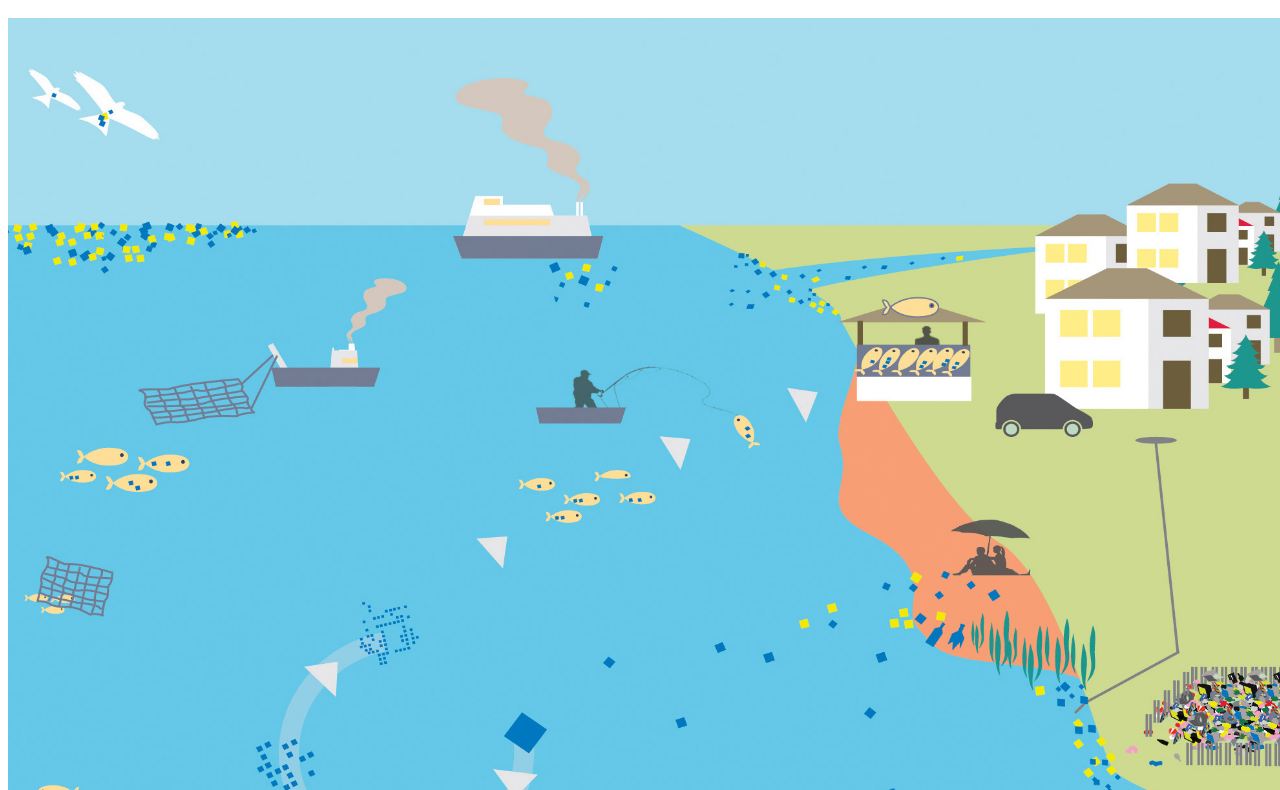
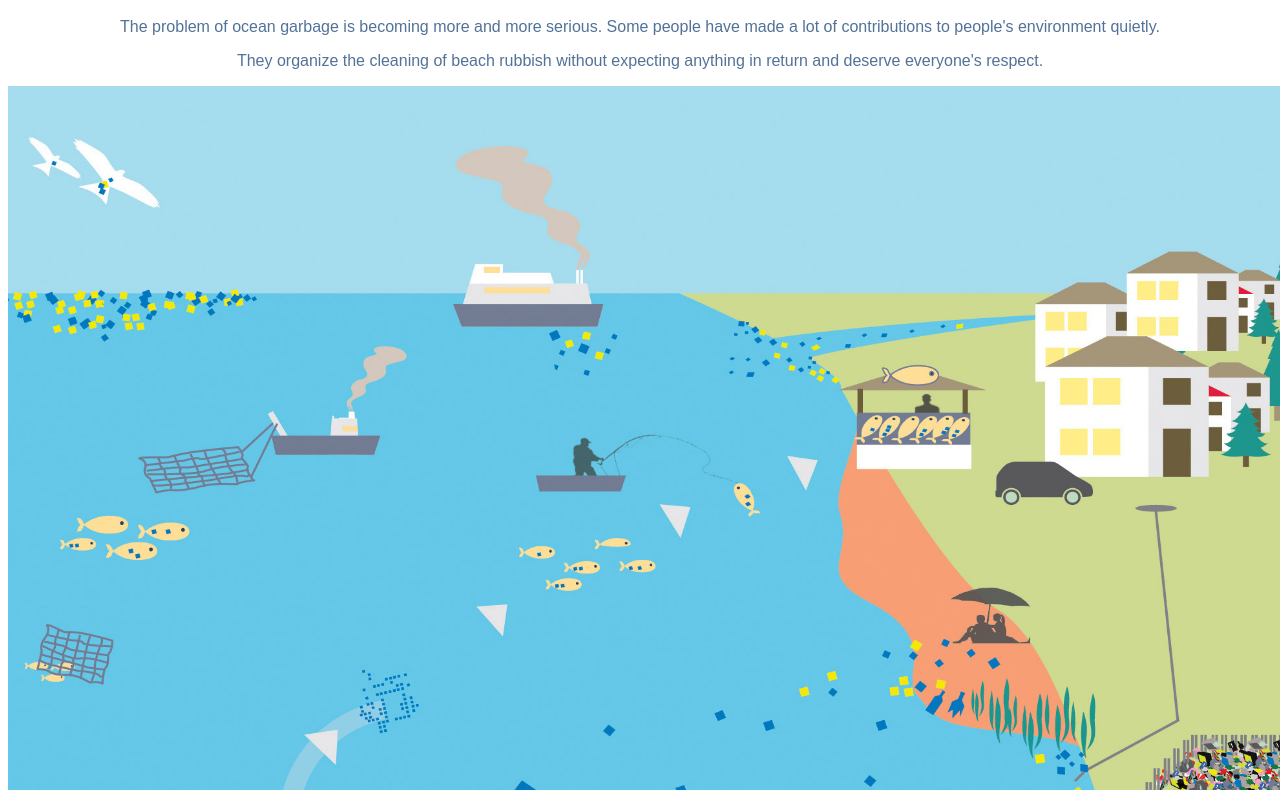
Before and after one commit to Rosheen594/FIT3179_Visualization2, a plain HTML site: page index.html in a window 1280 px wide. Shown: the part 107-897 px from the top of the page. Drawn offline with Linux system fonts and the light colour scheme; a script that the page names is missing.

Commit message:
Update index.html

```diff
--- a/index.html
+++ b/index.html
@@ -20,6 +20,8 @@
 <body>
     <div class="pure-g">
         <h1>Marine Litter Watch: Litter on the beach</h1>
+        <p>The problem of ocean garbage is becoming more and more serious. Some people have made a lot of contributions to people's environment quietly. </p>
+        <p>They organize the cleaning of beach rubbish without expecting anything in return and deserve everyone's respect.</p>
         <div class="pure-u-1">
             <img src="image/image.jpeg" />
         </div>
```
